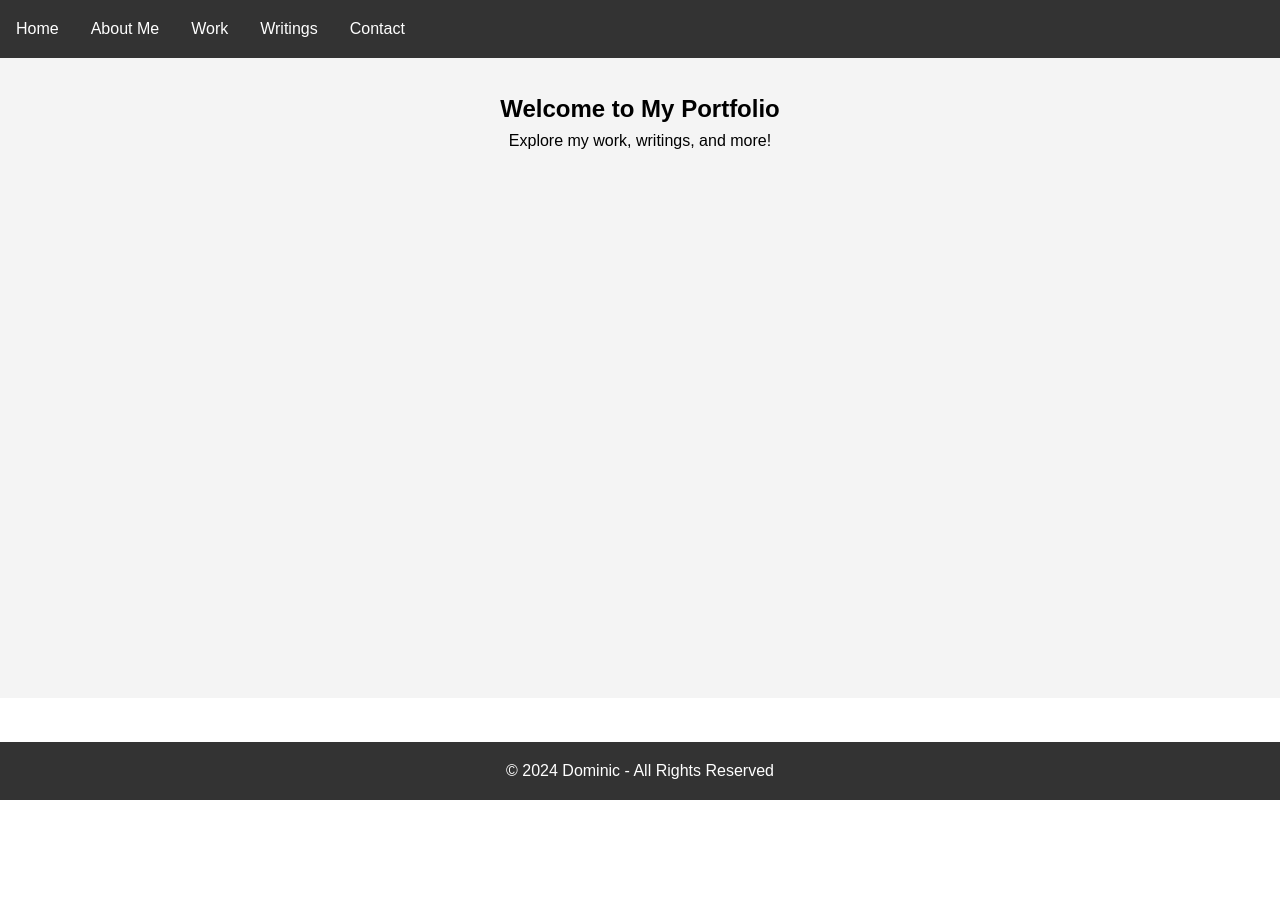
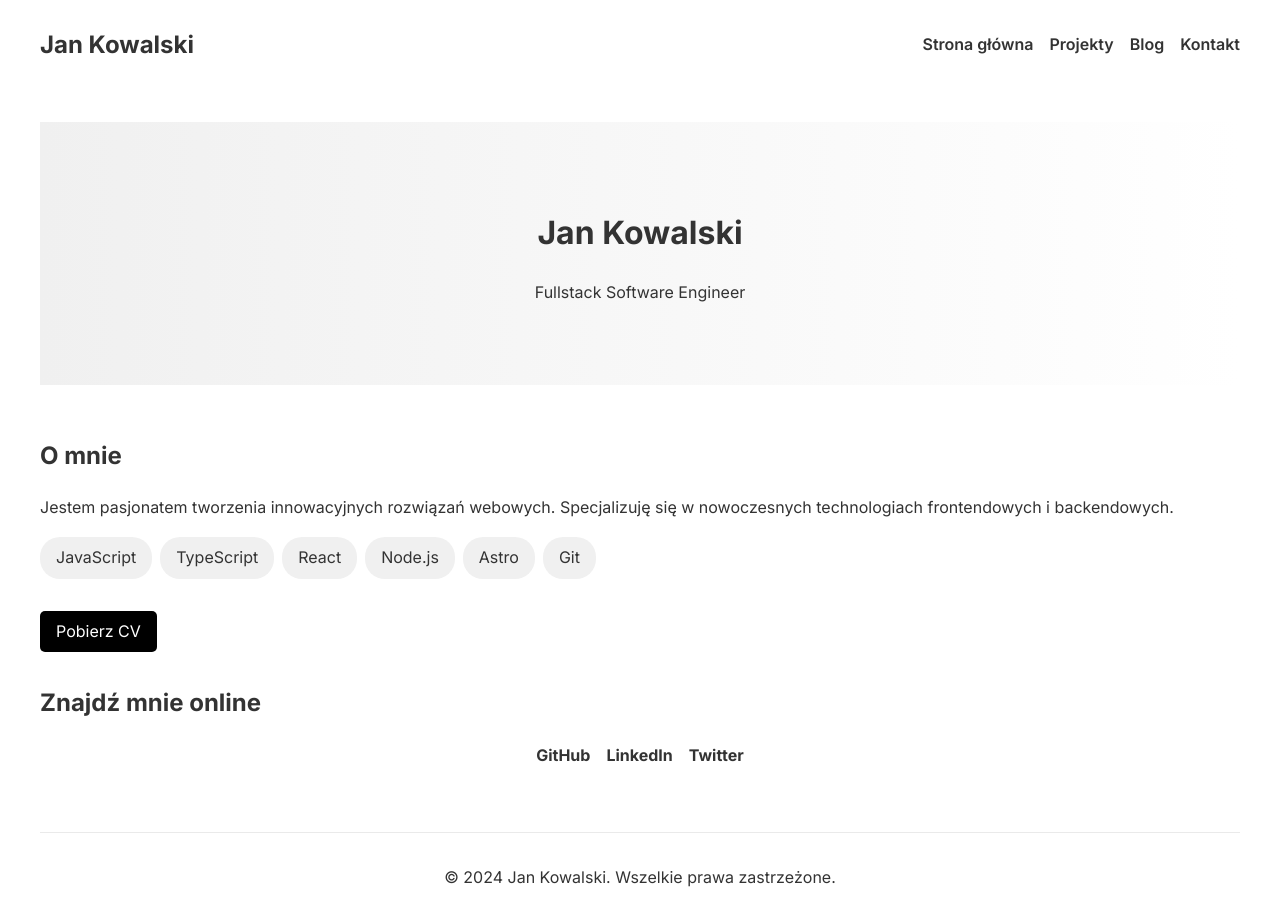
Before and after one commit to dominikstas/home, an Astro site in the folder astro/: page / in a window 1280 px wide. Before the commit the page ends 800 px from the top, so only its background shows below. Built offline with nearby package versions, Linux system fonts and the light colour scheme; Astro itself is replaced by a stand-in of ours.

Commit message:
astro sketches

```diff
--- a/astro/src/layouts/BaseLayout.astro
+++ /dev/null
@@ -1,38 +0,0 @@
----
-const { title } = Astro.props;
----
-
-<!DOCTYPE html>
-<html lang="pl">
-  <head>
-    <meta charset="UTF-8">
-    <meta name="viewport" content="width=device-width, initial-scale=1.0">
-    <title>{title}</title>
-    <link rel="stylesheet" href="/styles.css">
-  </head>
-  <body>
-    <header>
-      <nav>
-        <input type="checkbox" id="nav-toggle" class="nav-toggle">
-        <label for="nav-toggle" class="nav-toggle-label">
-          <span></span>
-        </label>
-        <ul class="nav-links">
-          <li><a href="/">Home</a></li>
-          <li><a href="/about">About Me</a></li>
-          <li><a href="/work">Work</a></li>
-          <li><a href="/writings">Writings</a></li>
-          <li><a href="/contact">Contact</a></li>
-        </ul>
-      </nav>
-    </header>
-
-    <main>
-      <slot></slot>
-    </main>
-
-    <footer>
-      <p>© 2024 Dominic - All Rights Reserved</p>
-    </footer>
-  </body>
-</html>
--- /dev/null
+++ b/astro/src/layouts/MainLayout.astro
@@ -0,0 +1,118 @@
+---
+export interface Props {
+  title: string;
+  description?: string;
+}
+
+const { title, description = "Portfolio software engineera" } = Astro.props;
+---
+
+<!DOCTYPE html>
+<html lang="pl">
+  <head>
+    <meta charset="UTF-8" />
+    <meta name="viewport" content="width=device-width, initial-scale=1.0" />
+    <link rel="icon" type="image/svg+xml" href="/favicon.svg" />
+    <meta name="generator" content={Astro.generator} />
+    <title>{title}</title>
+    <meta name="description" content={description} />
+    <link href="https://fonts.googleapis.com/css2?family=Inter:wght@400;600;700&display=swap" rel="stylesheet">
+  </head>
+  <body>
+    <header>
+      <nav>
+        <div class="logo">Jan Kowalski</div>
+        <ul>
+          <li><a href="/">Strona główna</a></li>
+          <li><a href="/projects">Projekty</a></li>
+          <li><a href="/blog">Blog</a></li>
+          <li><a href="/contact">Kontakt</a></li>
+        </ul>
+      </nav>
+    </header>
+
+    <main>
+      <slot />
+    </main>
+
+    <footer>
+      <p>&copy; {new Date().getFullYear()} Jan Kowalski. Wszelkie prawa zastrzeżone.</p>
+    </footer>
+
+    <script>
+      // Możesz dodać tutaj skrypty, które mają być dostępne na każdej stronie
+    </script>
+  </body>
+</html>
+
+<style>
+  /* Style dla layoutu */
+  body {
+    font-family: 'Inter', sans-serif;
+    line-height: 1.6;
+    color: #333;
+    max-width: 1200px;
+    margin: 0 auto;
+    padding: 0 20px;
+  }
+
+  header {
+    padding: 1rem 0;
+  }
+
+  nav {
+    display: flex;
+    justify-content: space-between;
+    align-items: center;
+  }
+
+  .logo {
+    font-size: 1.5rem;
+    font-weight: bold;
+  }
+
+  nav ul {
+    display: flex;
+    list-style: none;
+    padding: 0;
+  }
+
+  nav ul li {
+    margin-left: 1rem;
+  }
+
+  nav a {
+    text-decoration: none;
+    color: #333;
+    font-weight: 600;
+  }
+
+  main {
+    min-height: calc(100vh - 160px);
+    padding: 2rem 0;
+  }
+
+  footer {
+    text-align: center;
+    padding: 1rem 0;
+    margin-top: 2rem;
+    border-top: 1px solid #eaeaea;
+  }
+
+  @media (max-width: 768px) {
+    nav {
+      flex-direction: column;
+      align-items: flex-start;
+    }
+
+    nav ul {
+      margin-top: 1rem;
+      flex-direction: column;
+    }
+
+    nav ul li {
+      margin-left: 0;
+      margin-bottom: 0.5rem;
+    }
+  }
+</style>
--- a/astro/src/pages/index.astro
+++ b/astro/src/pages/index.astro
@@ -1,10 +1,86 @@
 ---
-import BaseLayout from '../layouts/BaseLayout.astro';
+import MainLayout from '../layouts/MainLayout.astro';
+
+const skills = ['JavaScript', 'TypeScript', 'React', 'Node.js', 'Astro', 'Git'];
 ---
 
-<BaseLayout title="Home">
-  <section class="hero">
-    <h1>Welcome to My Portfolio</h1>
-    <p>Explore my work, writings, and more!</p>
+<MainLayout title="Jan Kowalski - Software Engineer">
+  <header class="hero">
+    <h1>Jan Kowalski</h1>
+    <p>Fullstack Software Engineer</p>
+  </header>
+
+  <section class="about">
+    <div>
+      <h2>O mnie</h2>
+      <p>
+        Jestem pasjonatem tworzenia innowacyjnych rozwiązań webowych.
+        Specjalizuję się w nowoczesnych technologiach frontendowych i backendowych.
+      </p>
+      <ul class="skills">
+        {skills.map(skill => <li>{skill}</li>)}
+      </ul>
+      <a href="/CV.pdf" download class="btn">Pobierz CV</a>
+    </div>
   </section>
-</BaseLayout>
+
+  <section class="social">
+    <h2>Znajdź mnie online</h2>
+    <div class="social-links">
+      <a href="https://github.com/jankowalski" target="_blank">GitHub</a>
+      <a href="https://linkedin.com/in/jankowalski" target="_blank">LinkedIn</a>
+      <a href="https://twitter.com/jankowalski" target="_blank">Twitter</a>
+    </div>
+  </section>
+</MainLayout>
+
+<style>
+  .hero {
+    text-align: center;
+    padding: 4rem 0;
+    background: linear-gradient(to right, #f0f0f0, #ffffff);
+  }
+
+  .about {
+    display: flex;
+    gap: 2rem;
+    align-items: center;
+    margin: 2rem 0;
+  }
+
+  .skills {
+    display: flex;
+    flex-wrap: wrap;
+    gap: 0.5rem;
+    list-style: none;
+    padding: 0;
+  }
+
+  .skills li {
+    background: #f0f0f0;
+    padding: 0.5rem 1rem;
+    border-radius: 20px;
+  }
+
+  .btn {
+    display: inline-block;
+    background: #000;
+    color: #fff;
+    padding: 0.5rem 1rem;
+    text-decoration: none;
+    border-radius: 5px;
+    margin-top: 1rem;
+  }
+
+  .social-links {
+    display: flex;
+    gap: 1rem;
+    justify-content: center;
+  }
+
+  .social-links a {
+    color: #333;
+    text-decoration: none;
+    font-weight: bold;
+  }
+</style>
```
